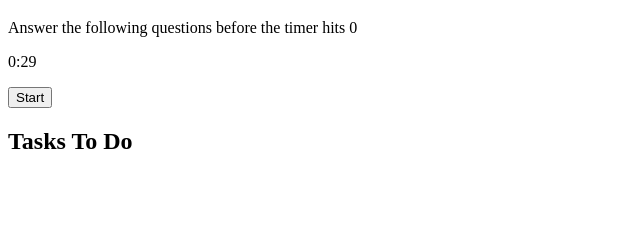
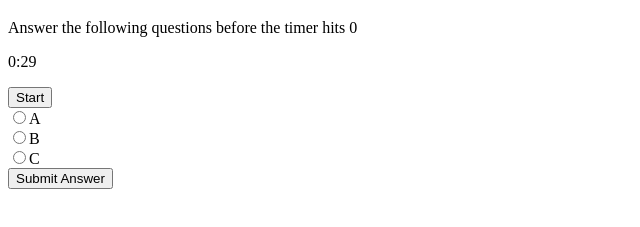
Before and after one commit to edpris10/code-quiz, a plain HTML site: page index.html in a window 1280 px wide. Both pictures are taken after a click on the button "Start". Shown: the part 61-288 px from the top of the page, without its empty margins (0-640 px from the left). Drawn offline with Linux system fonts and the light colour scheme.

Commit message:
grade answers

```diff
--- a/assets/js/script.js
+++ b/assets/js/script.js
@@ -1,14 +1,62 @@
-var createQuestion = function(questionId) {
 
+var questionNumber = 0;
+var correctAnswers = 0;
+
+const removeChildren = (parent) => {
+    console.log(parent);
+    while (parent.lastChild) {
+        if(parent.lastChild.checked && questions[questionNumber - 1].correctAnswerIndex == parent.lastChild.id){
+            correctAnswers++;
+        }
+        parent.removeChild(parent.lastChild);
+    }
 };
 
 function startQuiz() {
     console.log("startQuiz");
     var timerDisplay = document.querySelector('#timerDisplay');
     startTimer(30, timerDisplay);
+    displayQuestion();
 
-    //do more stuff
 };
+
+function displayQuestion() {
+    if(questions.length > questionNumber){
+        var answers = questions[questionNumber++].answers;
+        for(let i = 0; i < answers.length; i++){
+            var radiobox = document.createElement('input');
+            radiobox.type = 'radio';
+            radiobox.id = i;
+            radiobox.value = answers[i];
+            radiobox.name = "answer-choice"
+
+            var label = document.createElement('label')
+            label.htmlFor = i;
+
+            var description = document.createTextNode(answers[i]);
+            label.appendChild(description);
+
+            var newline = document.createElement('br');
+
+            var container = document.getElementById('question');
+            container.appendChild(radiobox);
+            container.appendChild(label);
+            container.appendChild(newline);
+        }
+    }
+    else{
+        //done with quiz
+        //display results
+        console.log(correctAnswers/questions.length * 100);
+    }
+}
+
+function getNextQuestion(){
+    var parent = document.getElementById("question");
+
+    removeChildren(parent);
+    displayQuestion();
+}
 
 var startTimer = function(duration, display) {
     var timer = duration, seconds;
@@ -26,3 +74,27 @@ var startTimer = function(duration, display) {
         }
     }, 1000);
 };
+
+var questions = [
+    {
+        question: "question here?",
+        answers: [
+            "A",
+            "B",
+            "C"
+        ],
+        correctAnswerIndex: 2
+    },
+    {
+        question: "question here?",
+        answers: [
+            "D",
+            "E",
+            "F"
+        ],
+        correctAnswerIndex: 0
+    }
+];
+
+e = document.getElementById("submit-ans");
+e.addEventListener("click", function(){getNextQuestion();}, false);
--- a/index.html
+++ b/index.html
@@ -20,14 +20,13 @@
 
         <button class="btn" id="start-btn" onclick="startQuiz()">Start</button>
 
-    </header>
+        <div id="quiz">
+            <div id="question">
 
-    <main class="page-content">
-        <section class="task-list-wrapper">
-            <h2 class="list-title">Tasks To Do</h2>
-            <ul class="task-list" id="tasks-to-do"></ul>
-        </section>
-    </main>
+            </div>
+            <button class="btn" id="submit-ans" type="click">Submit Answer</button>
+          </div>
+        </header>
 
     <script src="./assets/js/script.js"></script>
 </body>
```
